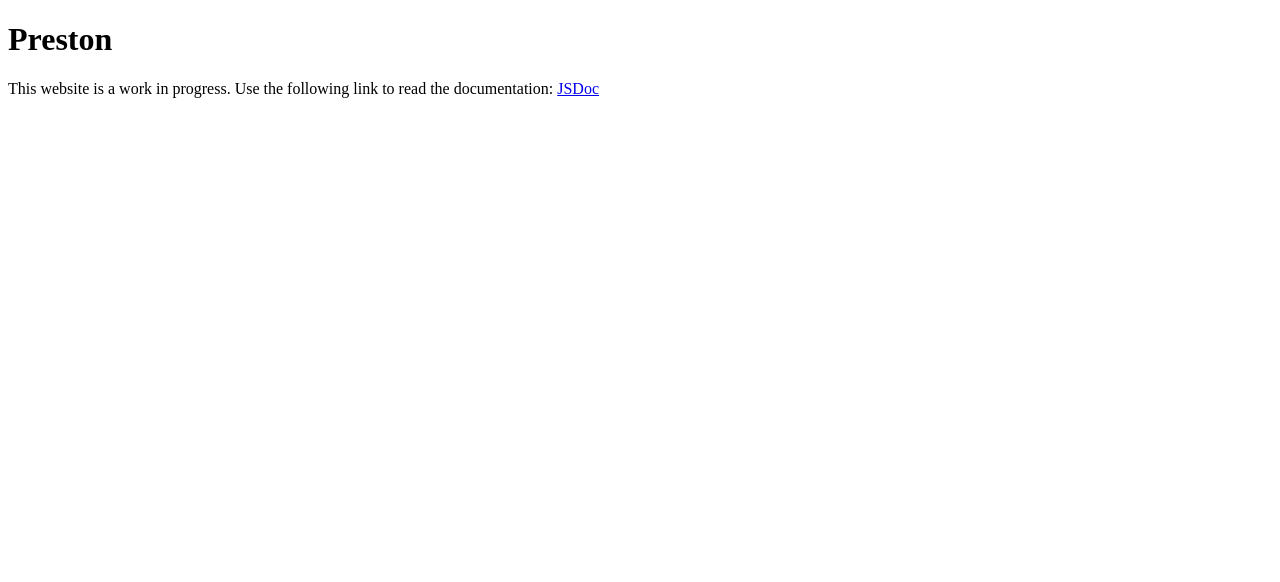
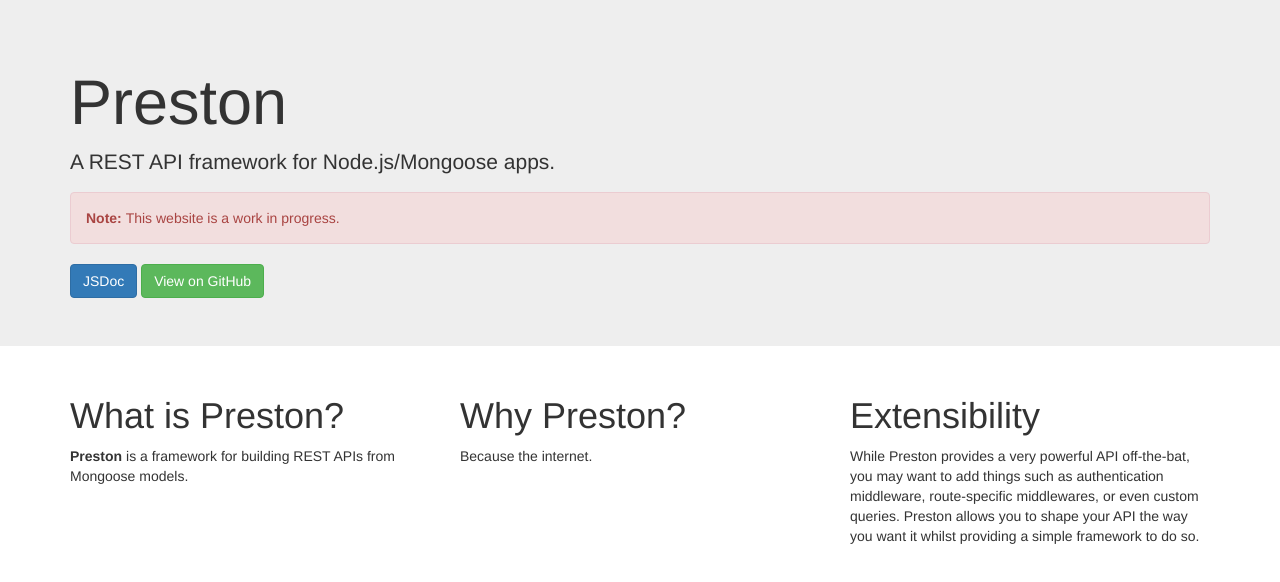
Before and after one commit to macalinao/preston, a website: page site/index.html in a window 1280 px wide. Drawn offline with nearby package versions, Linux system fonts and the light colour scheme.

Commit message:
Add simple website

```diff
--- a/site/index.html
+++ b/site/index.html
@@ -1,11 +1,43 @@
 <!doctype html>
 <html>
+
 <head>
   <title>Preston -- Easily make your Mongoose apps RESTful!</title>
+  <link href="//maxcdn.bootstrapcdn.com/bootstrap/3.2.0/css/bootstrap.min.css" rel="stylesheet" />
 </head>
+
 <body>
+  <div class="jumbotron">
+    <div class="container">
       <h1>Preston</h1>
-    This website is a work in progress. Use the following link to read the documentation:
-    <a href="http://ianmacalinao.com/preston/docs">JSDoc</a>
+      <p>A REST API framework for Node.js/Mongoose apps.</p>
+      <div class="alert alert-danger"><strong>Note: </strong>This website is a work in progress.</div>
+      <a class="btn btn-primary" href="http://ianmacalinao.com/preston/docs">JSDoc</a>
+      <a class="btn btn-success" href="https://github.com/simplyianm/preston">View on GitHub</a>
+    </div>
+  </div>
+
+  <div class="container">
+    <div class="row">
+      <div class="col-md-4">
+        <h1>What is Preston?</h1>
+        <p>
+          <strong>Preston</strong> is a framework for building REST APIs from Mongoose models.
+        </p>
+      </div>
+      <div class="col-md-4">
+        <h1>Why Preston?</h1>
+        <p>Because the internet.</p>
+      </div>
+      <div class="col-md-4">
+        <h1>Extensibility</h1>
+        <p>
+          While Preston provides a very powerful API off-the-bat, you may want to add things such as authentication middleware, route-specific middlewares, or even custom queries. Preston allows you to shape your API the way you want it whilst providing a simple framework to do so.
+        </p>
+      </div>
+    </div>
+  </div>
+  <script src="//maxcdn.bootstrapcdn.com/bootstrap/3.2.0/js/bootstrap.min.js"></script>
 </body>
+
 </html>
```
Lines whose indentation alone changed are shown as unchanged.
